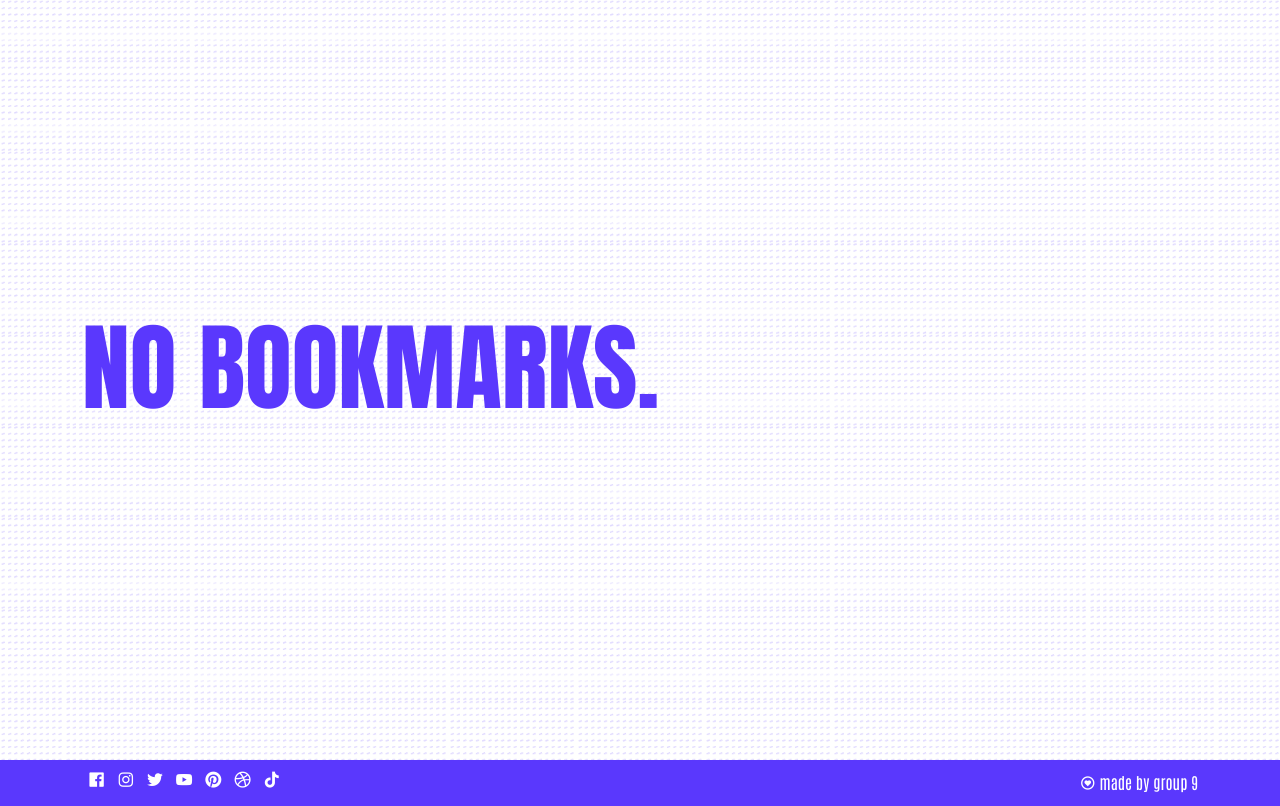
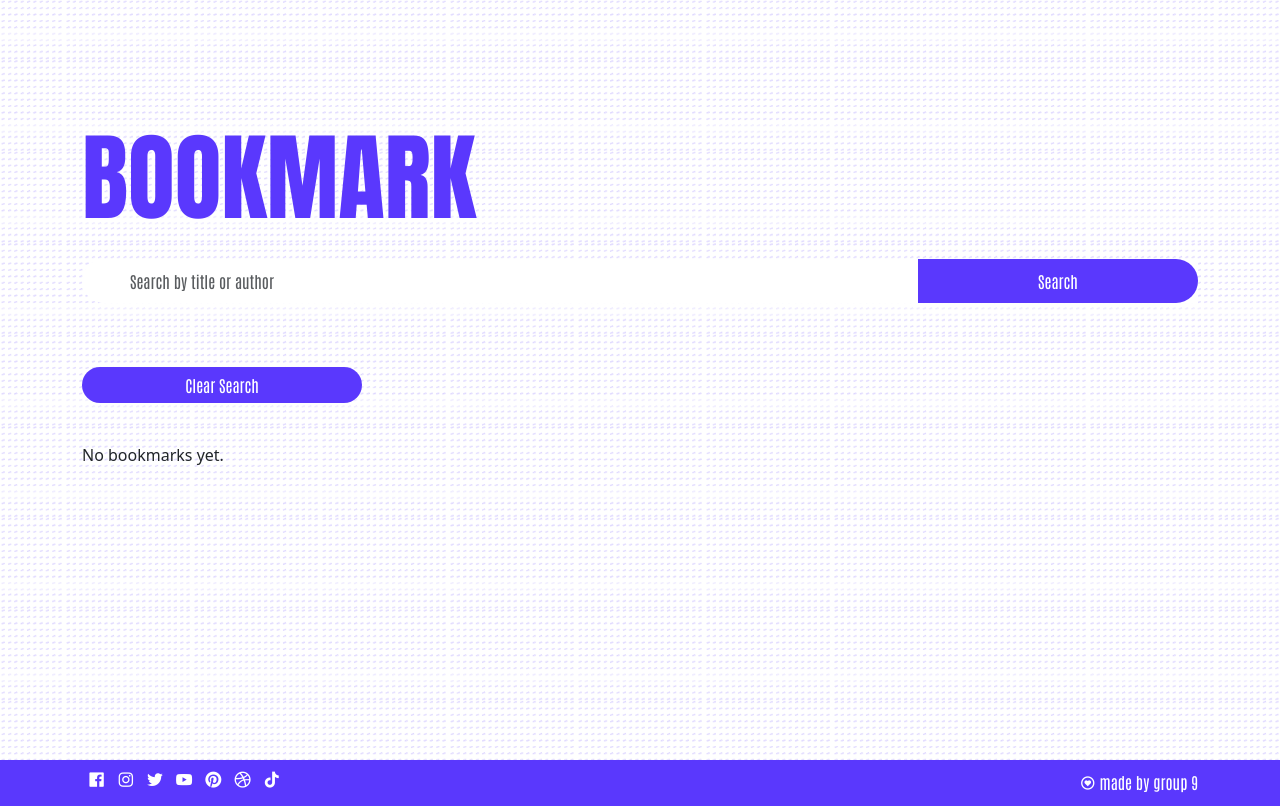
Before and after one commit to Christiannaira/mini-project-react, a React (Vite) app: page /bookmarks in a window 1280 px wide. Built offline with nearby package versions, Linux system fonts and the light colour scheme; a web font is replaced by a local one.

Commit message:
final-edit-bookmark

```diff
--- a/src/pages/Bookmark.jsx
+++ b/src/pages/Bookmark.jsx
@@ -1,6 +1,5 @@
 import React, { useState, useEffect } from 'react';
 import axios from 'axios';
-
 
 const Bookmark = () => {
   const [books, setBooks] = useState([]);
@@ -14,7 +13,7 @@ const Bookmark = () => {
           setBooks([]);
         } else {
           const response = await axios.get(
-            `https://www.googleapis.com/books/v1/volumes?q=${searchTerm}&orderBy=newest&maxResults=12&key=AIzaSyDPQiYZHWTItrRbHt1NdY-S92y9gcBvAPw`
+            `https://www.googleapis.com/books/v1/volumes?q=${searchTerm}&orderBy=newest&maxResults=12&key=AIzaSyCiDFODkwxGJbB7hdTCoQoiYoGRzJx7bDE`
           );
           setBooks(response.data.items);
         }
@@ -66,12 +65,12 @@ const Bookmark = () => {
 
   return (
     <>
-      <section className="bookmarks col-md-12 d-flex align-items-center justify-content-center">
+      <section className="bookmarks col-md-12">
         <div className="container bookmarks-content" id="bookmarks-content">
           <div className="main-content row">
-            <h1 className="mb-4">NO BOOKMARKS.</h1>
+            <h1 className="mb-4">BOOKMARK</h1>
 
-            {/* <form onSubmit={handleSearch} className="mb-4">
+            <form onSubmit={handleSearch} className="mb-4">
               <div className="input-group mb-3">
                 <input
                   type="text"
@@ -93,9 +92,9 @@ const Bookmark = () => {
                 >Clear Search
                 </button>
               </div>
-            </form> */}
+            </form>
 
-            {/* <div className="row d-flex flex-wrap col-md-6">
+            <div className="row d-flex flex-wrap col-md-6">
               {books.map((book) => (
                 <div key={book.id} className="col-lg-3 mb-2">
                   <div className="card h-80">
@@ -126,9 +125,9 @@ const Bookmark = () => {
                   </div>
                 </div>
               ))}
-            </div> */}
+            </div>
 
-            {/* {bookmarks.length > 0 && (
+            {bookmarks.length > 0 && (
               <div className="mt-4 col-md-6">
                 <h2>Bookmarks</h2>
                 <ul className="list-group">
@@ -141,13 +140,13 @@ const Bookmark = () => {
                         </div>
                         <div>
                           <a href={bookmark.url} className="btn btn-primary mr-2">
-                            <FiEye />
+                            View
                           </a>
                           <button
                             className="btn btn-danger"
                             onClick={() => handleDeleteBookmark(bookmark.id)}
                           >
-                            <FiTrash />
+                            Delete
                           </button>
                         </div>
                       </div>
@@ -155,11 +154,11 @@ const Bookmark = () => {
                   ))}
                 </ul>
               </div>
-            )} */}
+            )}
 
-            {/* {books.length === 0 && bookmarks.length === 0 && (
+            {books.length === 0 && bookmarks.length === 0 && (
               <p>No bookmarks yet.</p>
-            )} */}
+            )}
           </div>
         </div>
       </section>
```
